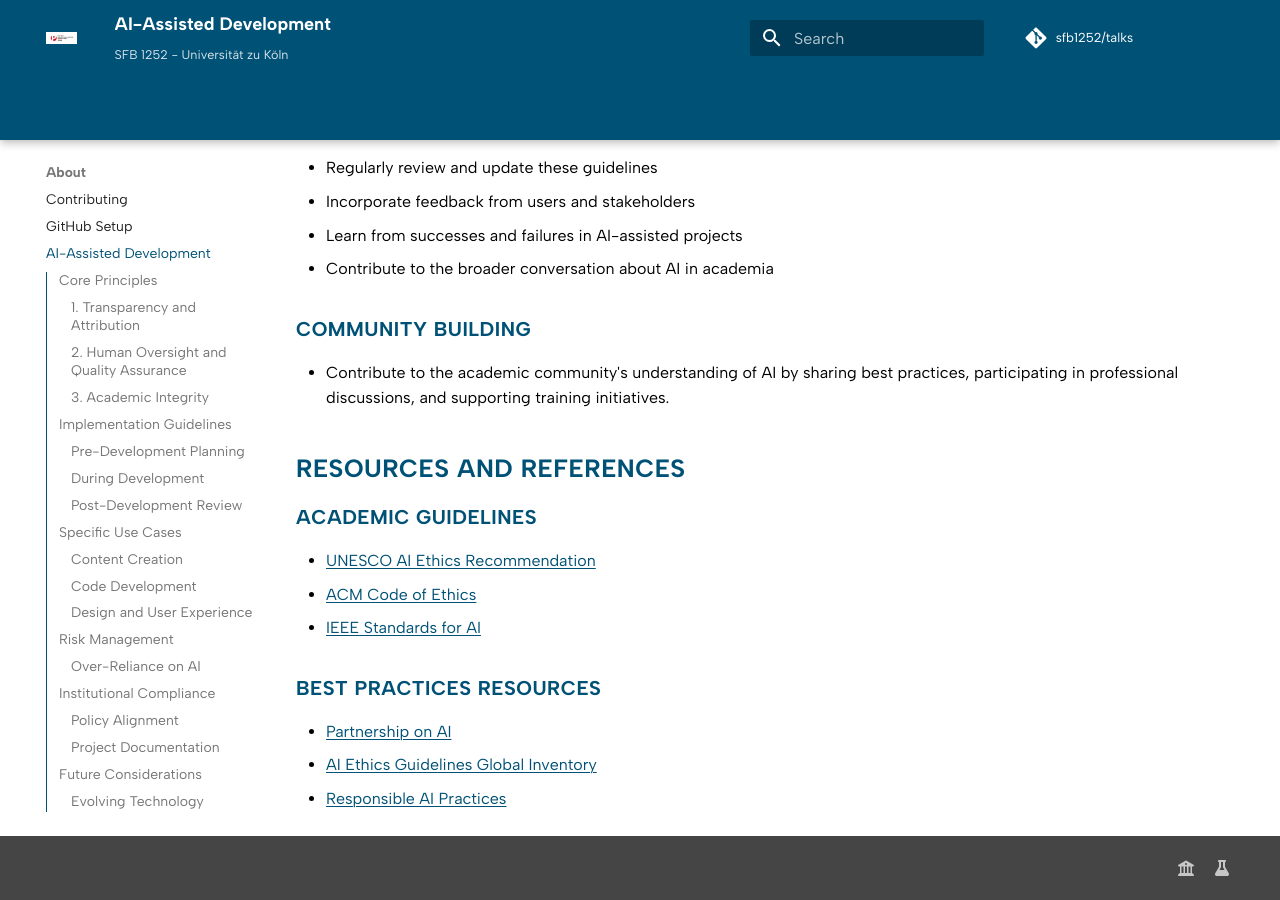
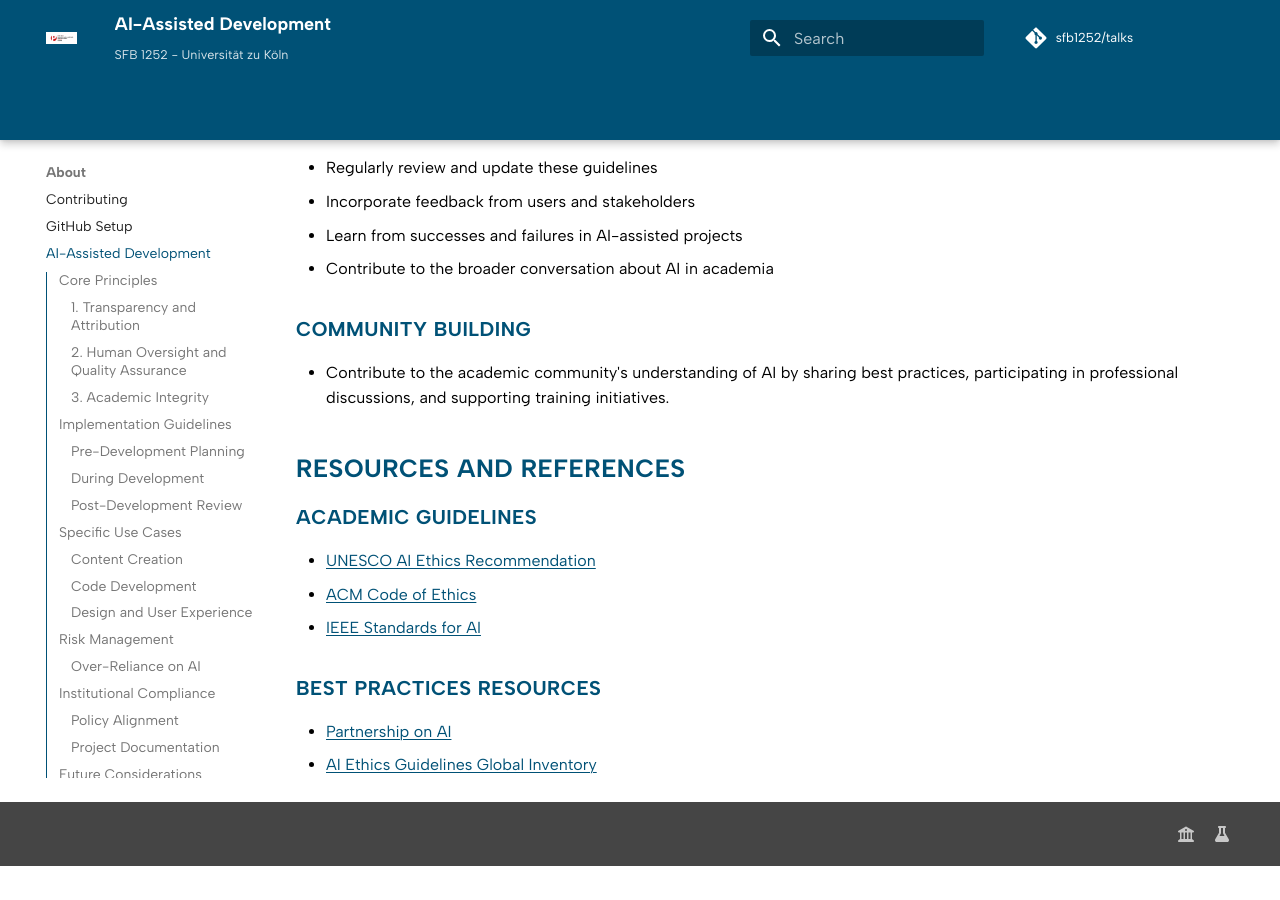
Before and after one commit to SFB1252/talks, an MkDocs documentation site: the page built from docs/about/ai-assisted-development.md, in a window 1280 px wide and 900 px high, scrolled down 5589 px. Built offline with MkDocs 1.6.1 and Material for MkDocs 9.7.7, drawn with Linux system fonts in a browser that asks for light colours; comment, search, counter and statistics services are not loaded; after the commit the page ends 6455 px from its top, so only the background shows below that.

Commit message:
chore: remove link to Responsible AI Practices from AI-Assisted Development Guidelines

```diff
--- a/docs/about/ai-assisted-development.md
+++ b/docs/about/ai-assisted-development.md
@@ -222,4 +222,3 @@ academic web development projects.
 
 - [Partnership on AI](https://www.partnershiponai.org/)
 - [AI Ethics Guidelines Global Inventory](https://inventory.algorithmwatch.org/)
-- [Responsible AI Practices](https://ai.google/responsibilities/responsible-ai-practices/)
```
